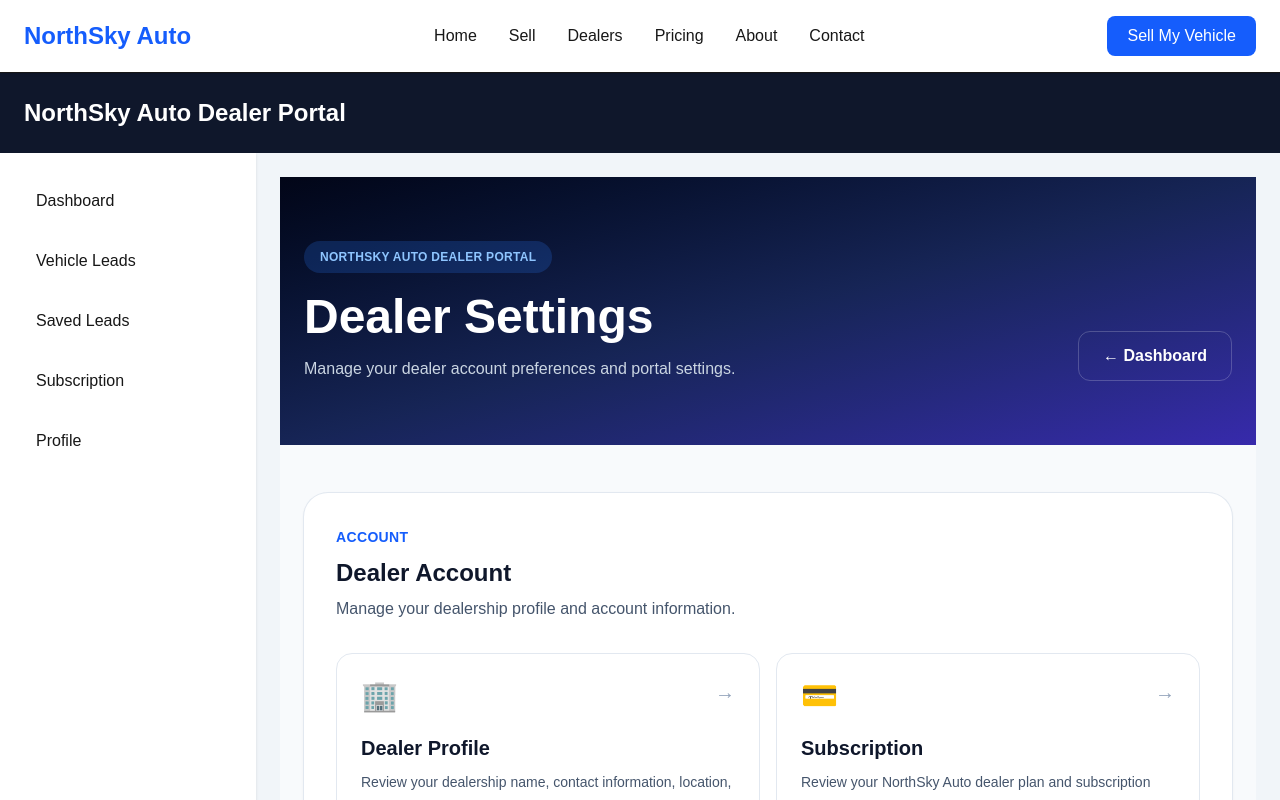
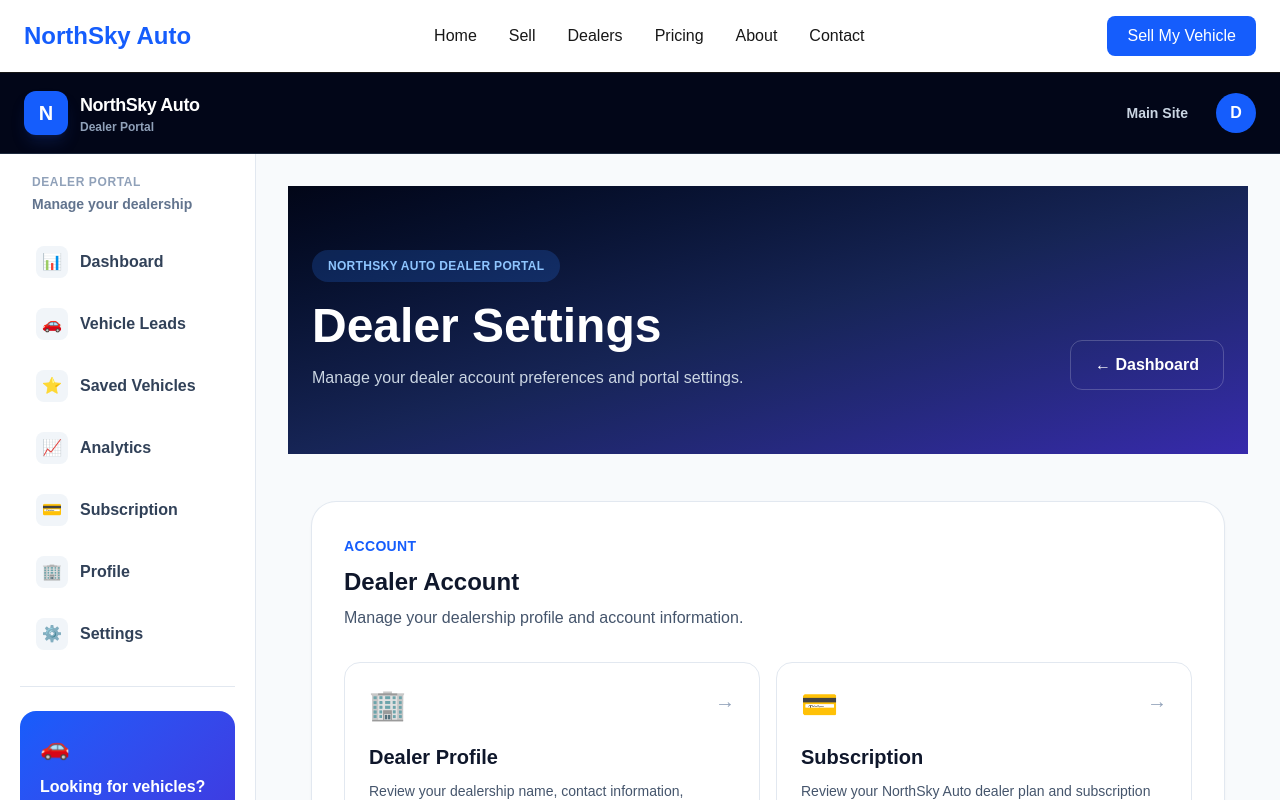
Before and after one commit to Goldylox752/NorthSky-Auto, a Next.js app: page /dealer/settings in a window 1280 px wide. Shown: the top 800 px of the page. Built offline with nearby package versions, Linux system fonts and the light colour scheme.

Commit message:
Update layout.jsx

```diff
--- a/app/dealer/layout.jsx
+++ b/app/dealer/layout.jsx
@@ -1,78 +1,154 @@
 import Link from "next/link";
-
+const navigation = [
+  {
+    name: "Dashboard",
+    href: "/dealer/dashboard",
+    icon: "📊",
+  },
+  {
+    name: "Vehicle Leads",
+    href: "/dealer/leads",
+    icon: "🚗",
+  },
+  {
+    name: "Saved Vehicles",
+    href: "/dealer/saved",
+    icon: "⭐",
+  },
+  {
+    name: "Analytics",
+    href: "/dealer/analytics",
+    icon: "📈",
+  },
+  {
+    name: "Subscription",
+    href: "/dealer/subscriptions",
+    icon: "💳",
+  },
+  {
+    name: "Profile",
+    href: "/dealer/profile",
+    icon: "🏢",
+  },
+  {
+    name: "Settings",
+    href: "/dealer/settings",
+    icon: "⚙️",
+  },
+];
 export default function DealerLayout({ children }) {
   return (
-    <div className="min-h-screen bg-slate-100">
-
-      <header className="bg-slate-900 p-6 text-white">
+    <div className="min-h-screen bg-slate-50 text-slate-900">
+      {/* TOP HEADER */}
+      <header className="sticky top-0 z-50 border-b border-slate-800 bg-slate-950 text-white">
+        <div className="mx-auto flex h-20 max-w-[1600px] items-center justify-between px-4 sm:px-6">
           <Link
-          href="/dealer"
-          className="text-2xl font-bold"
+            href="/dealer/dashboard"
+            className="group flex items-center gap-3"
           >
-          NorthSky Auto Dealer Portal
+            <div className="flex h-11 w-11 items-center justify-center rounded-xl bg-blue-600 text-xl font-black shadow-lg shadow-blue-900/30">
+              N
+            </div>
+            <div>
+              <div className="text-lg font-black tracking-tight">
+                NorthSky Auto
+              </div>
+              <div className="text-xs font-semibold text-slate-400">
+                Dealer Portal
+              </div>
+            </div>
           </Link>
+          <div className="flex items-center gap-3">
+            <Link
+              href="/"
+              className="hidden rounded-lg px-4 py-2 text-sm font-bold text-slate-300 transition hover:bg-white/10 hover:text-white sm:block"
+            >
+              Main Site
+            </Link>
+            <Link
+              href="/dealer/profile"
+              className="flex h-10 w-10 items-center justify-center rounded-full bg-blue-600 font-black text-white transition hover:bg-blue-500"
+              aria-label="Dealer profile"
+            >
+              D
+            </Link>
+          </div>
+        </div>
       </header>
-
-
-      <div className="flex">
-
-        <aside className="hidden w-64 bg-white p-6 shadow md:block">
-
-          <nav className="space-y-3">
-
+      {/* MOBILE NAV */}
+      <div className="border-b border-slate-200 bg-white px-4 py-3 md:hidden">
+        <div className="flex gap-2 overflow-x-auto pb-1">
+          {navigation.map((item) => (
             <Link
-              href="/dealer"
-              className="block rounded-lg p-3 hover:bg-slate-100"
+              key={item.href}
+              href={item.href}
+              className="flex shrink-0 items-center gap-2 rounded-lg bg-slate-100 px-3 py-2 text-sm font-bold text-slate-700 transition hover:bg-blue-50 hover:text-blue-700"
             >
-              Dashboard
+              <span>{item.icon}</span>
+              <span>{item.name}</span>
             </Link>
-
-
+          ))}
+        </div>
+      </div>
+      <div className="mx-auto flex max-w-[1600px]">
+        {/* SIDEBAR */}
+        <aside className="hidden min-h-[calc(100vh-80px)] w-64 shrink-0 border-r border-slate-200 bg-white md:block">
+          <div className="sticky top-20 p-5">
+            <div className="mb-5 px-3">
+              <p className="text-xs font-black uppercase tracking-wider text-slate-400">
+                Dealer Portal
+              </p>
+              <p className="mt-1 text-sm font-semibold text-slate-500">
+                Manage your dealership
+              </p>
+            </div>
+            <nav className="space-y-1.5">
+              {navigation.map((item) => (
+                <Link
+                  key={item.href}
+                  href={item.href}
+                  className="group flex items-center gap-3 rounded-xl px-4 py-3 font-semibold text-slate-700 transition hover:bg-blue-50 hover:text-blue-700"
+                >
+                  <span className="flex h-8 w-8 items-center justify-center rounded-lg bg-slate-100 text-base transition group-hover:bg-blue-100">
+                    {item.icon}
+                  </span>
+                  <span>{item.name}</span>
+                </Link>
+              ))}
+            </nav>
+            <div className="my-6 h-px bg-slate-200" />
+            {/* SELLER CTA */}
+            <div className="rounded-2xl bg-gradient-to-br from-blue-600 to-indigo-700 p-5 text-white">
+              <div className="text-2xl">🚗</div>
+              <h3 className="mt-3 font-black">
+                Looking for vehicles?
+              </h3>
+              <p className="mt-2 text-sm leading-5 text-blue-100">
+                Browse available vehicle acquisition opportunities.
+              </p>
               <Link
                 href="/dealer/leads"
-              className="block rounded-lg p-3 hover:bg-slate-100"
+                className="mt-4 flex justify-center rounded-lg bg-white px-4 py-2.5 text-sm font-black text-blue-700 transition hover:bg-blue-50"
               >
-              Vehicle Leads
+                View Leads →
               </Link>
-
-
+            </div>
+            {/* MAIN SITE */}
             <Link
-              href="/dealer/saved"
-              className="block rounded-lg p-3 hover:bg-slate-100"
+              href="/"
+              className="mt-5 flex items-center justify-center rounded-xl border border-slate-200 px-4 py-3 text-sm font-bold text-slate-600 transition hover:bg-slate-50 hover:text-slate-900"
             >
-              Saved Leads
+              ← Back to NorthSky Auto
             </Link>
-
-
-            <Link
-              href="/dealer/subscriptions"
-              className="block rounded-lg p-3 hover:bg-slate-100"
-            >
-              Subscription
-            </Link>
-
-
-            <Link
-              href="/dealer/profile"
-              className="block rounded-lg p-3 hover:bg-slate-100"
-            >
-              Profile
-            </Link>
-
-          </nav>
-
+          </div>
         </aside>
-
-
-        <main className="flex-1 p-6">
-
+        {/* MAIN CONTENT */}
+        <main className="min-w-0 flex-1">
+          <div className="min-h-[calc(100vh-80px)] p-4 sm:p-6 lg:p-8">
             {children}
-
+          </div>
         </main>
-
-
       </div>
-
     </div>
   );
 }
```
Lines whose indentation alone changed are shown as unchanged.
